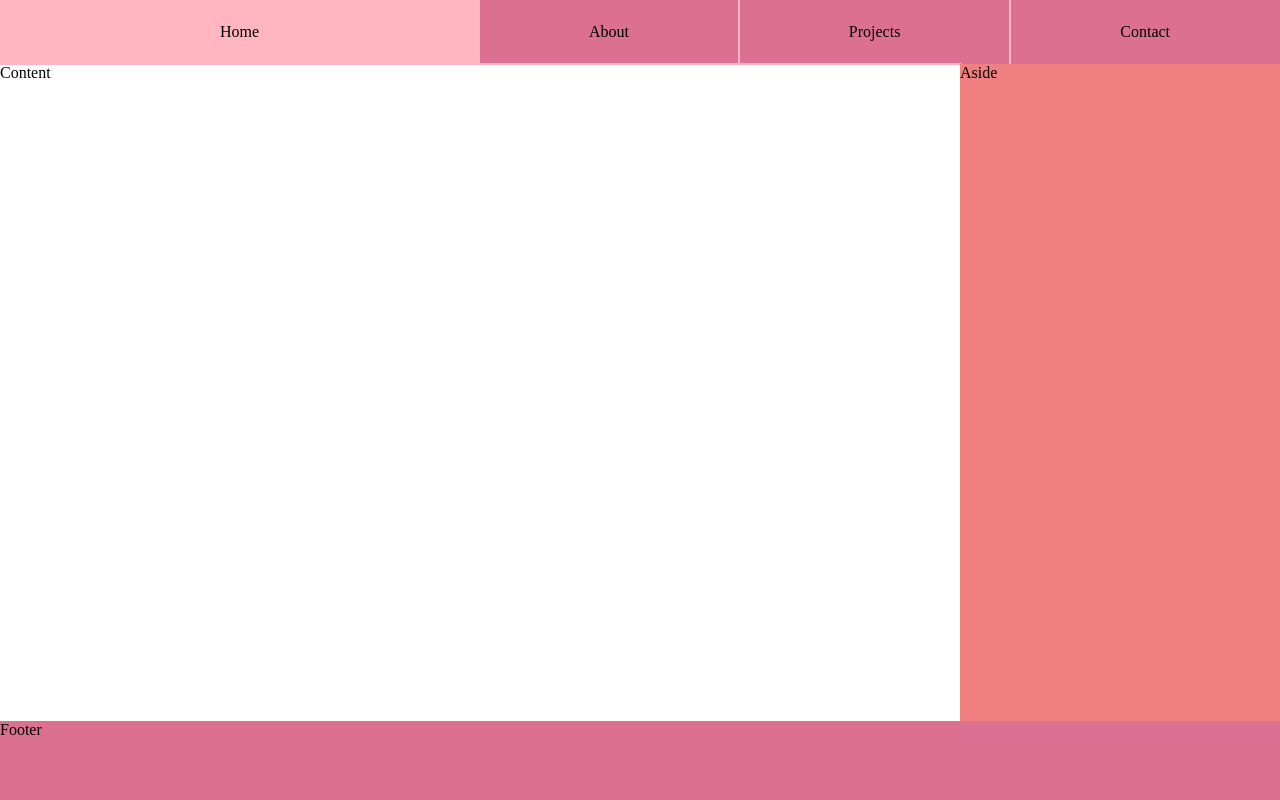
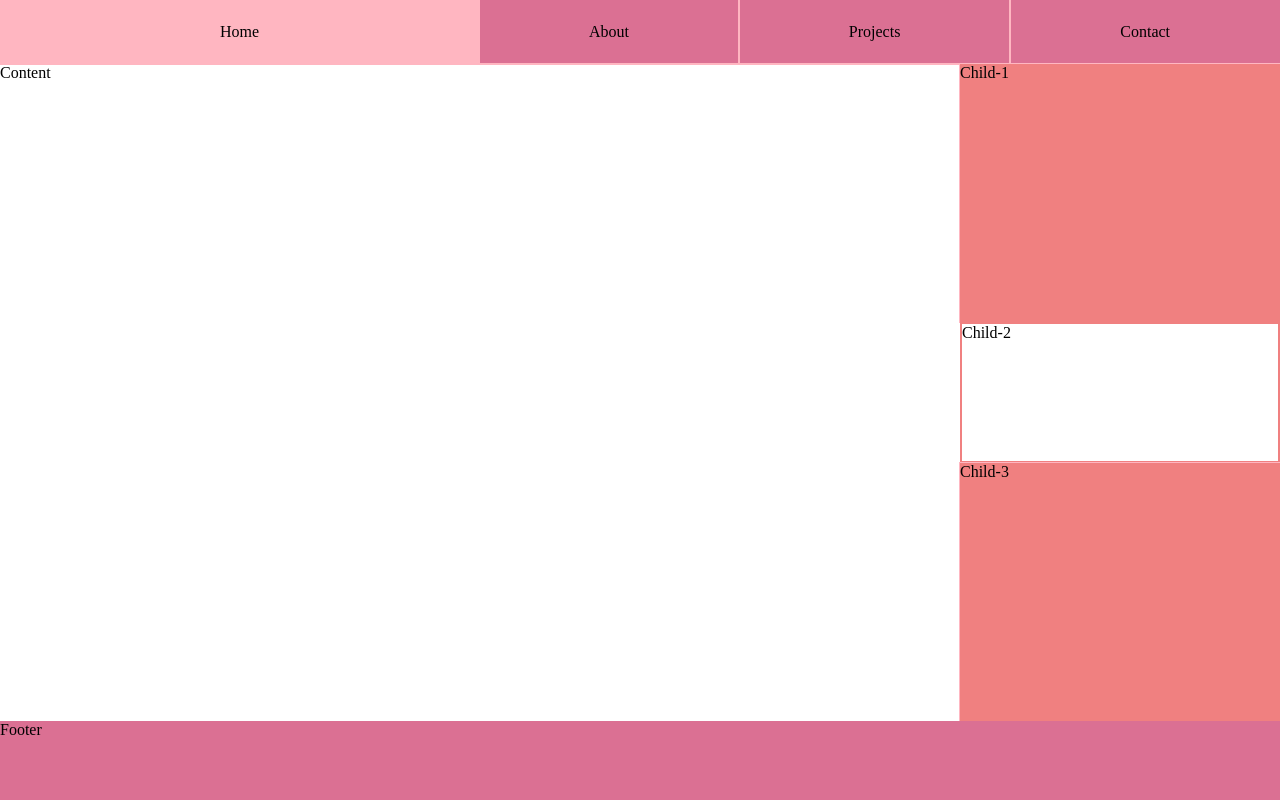
Before and after one commit to yuliethc/flex, a plain HTML site: page index.html in a window 1280 px wide. Drawn offline with Linux system fonts and the light colour scheme.

Commit message:
Adding childs to the aside

```diff
--- a/css/styles.css
+++ b/css/styles.css
@@ -47,6 +47,17 @@ header{
 .aside{
     background-color: lightcoral;
     flex-basis: 25%;
+    display: flex;
+    flex-flow: column;
+}
+.aside__child{
+    flex-grow:1;
+    outline:1px solid  lightpink;
+}
+.aside__child--center{
+    flex-grow:0.5;
+    background-color: white;
+    border:2px solid  lightcoral;
 }
 
 footer{
--- a/index.html
+++ b/index.html
@@ -22,7 +22,15 @@
             Content
         </section>
         <aside class="aside">
-            Aside
+            <div class="aside__child">
+                Child-1
+            </div>
+            <div class="aside__child--center">
+                    Child-2
+                </div>
+            <div class="aside__child">
+                Child-3
+            </div>
         </aside>
     </section>
 
```
